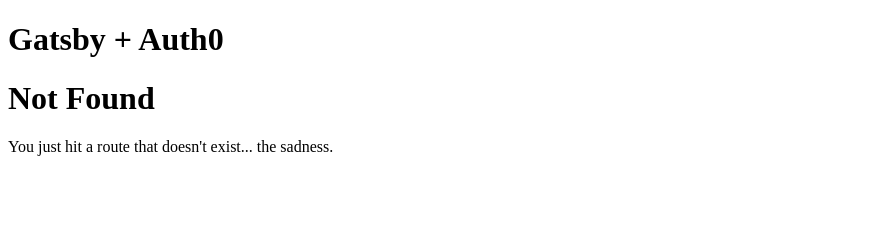
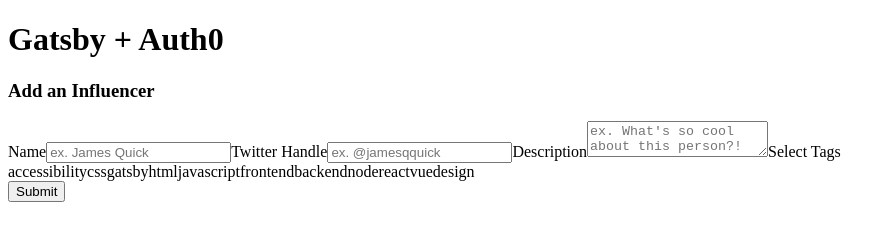
Before and after one commit to twclark0/gatsby-auth0, a Gatsby site: page /addInfluencer in a window 1280 px wide. Before the commit this address had no page. Shown: the whole page, without its empty margins (0-895 px from the left). Built offline with nearby package versions, Linux system fonts and the light colour scheme; Gatsby itself is replaced by a stand-in of ours.

Commit message:
Added the Add Influencer page. Able to post data to the addInfluencer serverless function

```diff
--- a/functions/addInfluencer.js
+++ b/functions/addInfluencer.js
@@ -7,7 +7,7 @@ const table = base(process.env.AIRTABLE_TABLE_NAME)
 
 exports.handler = async (event, context, callback) => {
   const body = JSON.parse(event.body)
-
+  console.log(body)
   let statusCode = 200
   let returnBody = {}
   if (!body.name || !body.handle || !body.tags) {
--- a/public/page-data/dev-404-page/page-data.json
+++ b/public/page-data/dev-404-page/page-data.json
@@ -1 +1 @@
-{"componentChunkName":"component---cache-dev-404-page-js","path":"/dev-404-page/","result":{"data":{"allSitePage":{"nodes":[{"path":"/404/"},{"path":"/"},{"path":"/404.html"}]}},"pageContext":{}}}
+{"componentChunkName":"component---cache-dev-404-page-js","path":"/dev-404-page/","result":{"data":{"allSitePage":{"nodes":[{"path":"/404/"},{"path":"/addInfluencer/"},{"path":"/"},{"path":"/404.html"}]}},"pageContext":{}}}
--- /dev/null
+++ b/src/pages/addInfluencer.js
@@ -0,0 +1,115 @@
+import React, { useState } from "react"
+import Layout from "../components/layout"
+import SEO from "../components/seo"
+
+export default function AddInfluencer({ data, location }) {
+  const siteTitle = data.site.siteMetadata.title
+  const [name, setName] = useState("")
+  const [handle, setHandle] = useState("")
+  const [description, setDescription] = useState("")
+  const [selectedTags, setSelectedTags] = useState([])
+  const tags = [
+    "accessibility",
+    "css",
+    "gatsby",
+    "html",
+    "javascript",
+    "frontend",
+    "backend",
+    "node",
+    "react",
+    "vue",
+    "design",
+  ]
+
+  const toggleTag = (tag) => {
+    const index = selectedTags.indexOf(tag)
+    if (index === -1) {
+      setSelectedTags((prevTags) => [...prevTags, tag])
+    } else {
+      setSelectedTags((prevTags) =>
+        prevTags.filter((prevTag) => prevTag !== tag)
+      )
+    }
+  }
+
+  const clearInput = () => {
+    setName("")
+    setHandle("")
+    setDescription("")
+    setSelectedTags([])
+  }
+  const handleSubmit = async (e) => {
+    e.preventDefault()
+    const postBody = { name, description, handle, tags: selectedTags }
+    try {
+      const res = await fetch("/.netlify/functions/addInfluencer", {
+        method: "post",
+        body: JSON.stringify(postBody),
+      })
+      console.log(res)
+      const data = await res.json()
+      clearInput()
+    } catch (err) {
+      console.error(err)
+    }
+  }
+  return (
+    <Layout location={location} title={siteTitle}>
+      <SEO title="All Influencers" />
+      <div>
+        <h3>Add an Influencer</h3>
+        <form onSubmit={handleSubmit}>
+          <label htmlFor="name">Name</label>
+          <input
+            type="text"
+            name="name"
+            placeholder="ex. James Quick"
+            value={name}
+            onChange={(e) => setName(e.target.value)}
+          />
+          <label htmlFor="handle">Twitter Handle</label>
+          <input
+            type="text"
+            name="name"
+            placeholder="ex. @jamesqquick"
+            value={handle}
+            onChange={(e) => setHandle(e.target.value)}
+          />
+          <label htmlFor="handle">Description</label>
+          <textarea
+            name="name"
+            placeholder="ex. What's so cool about this person?!"
+            value={description}
+            onChange={(e) => setDescription(e.target.value)}
+          />
+          <label htmlFor="handle">Select Tags</label>
+          <div className="tags-list">
+            {tags.map((tag, index) => (
+              <span
+                className={
+                  "tag" + (selectedTags.includes(tag) ? " selected" : "")
+                }
+                key={index}
+                onClick={() => toggleTag(tag)}
+              >
+                {tag}
+              </span>
+            ))}
+          </div>
+          <button>Submit</button>
+        </form>
+      </div>
+    </Layout>
+  )
+}
+
+export const pageQuery = graphql`
+  query {
+    site {
+      siteMetadata {
+        title
+      }
+    }
+  }
+`
--- a/src/pages/index.js
+++ b/src/pages/index.js
@@ -26,7 +26,9 @@ const BlogIndex = ({ data, location }) => {
               </h3>
               <p>{node.data.description}</p>
               {node.data.tags.map((tag, index) => (
-                <span key={index}>{tag}</span>
+                <span className="tag" key={index}>
+                  {tag}
+                </span>
               ))}
             </header>
           </article>
```
